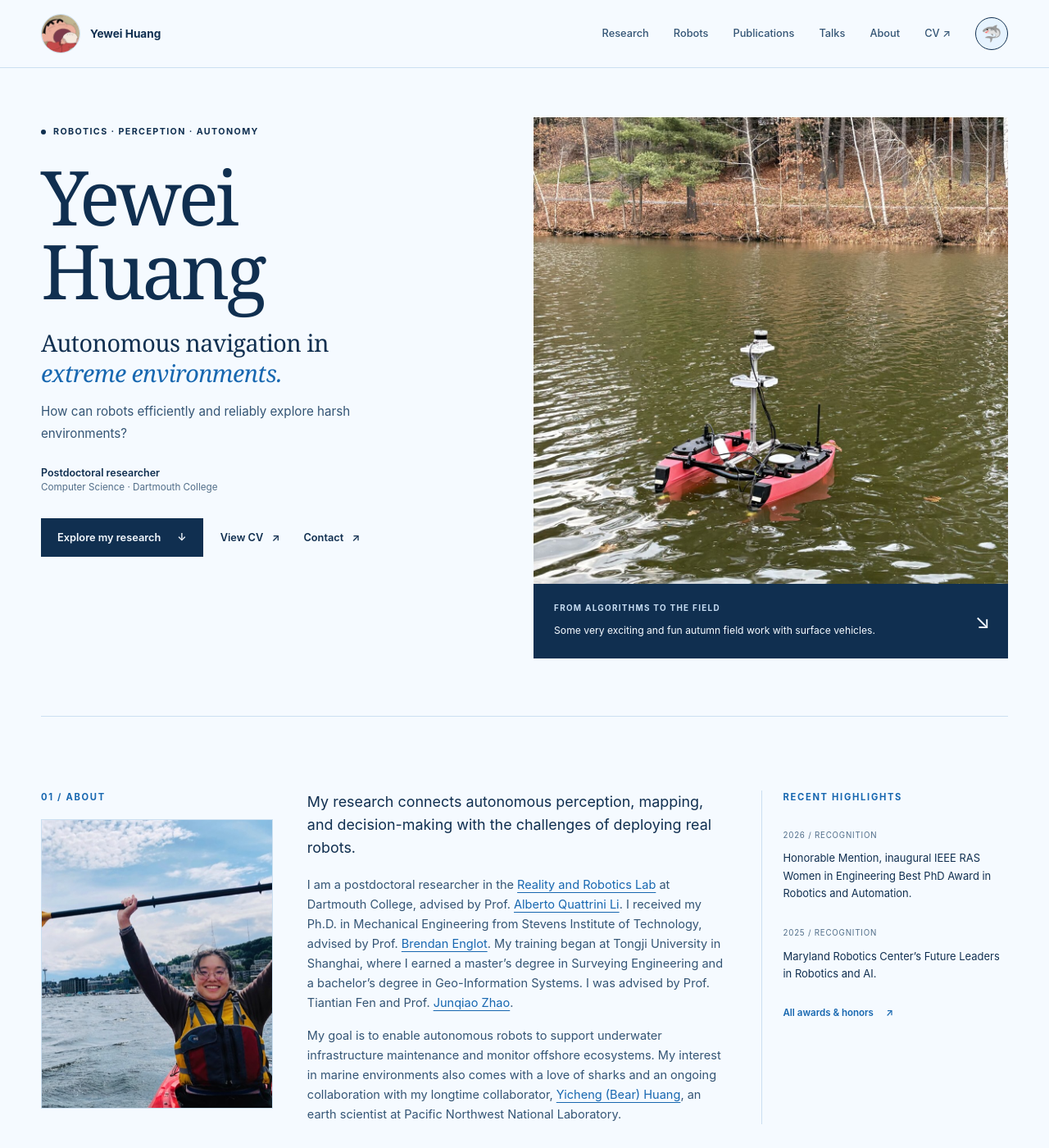
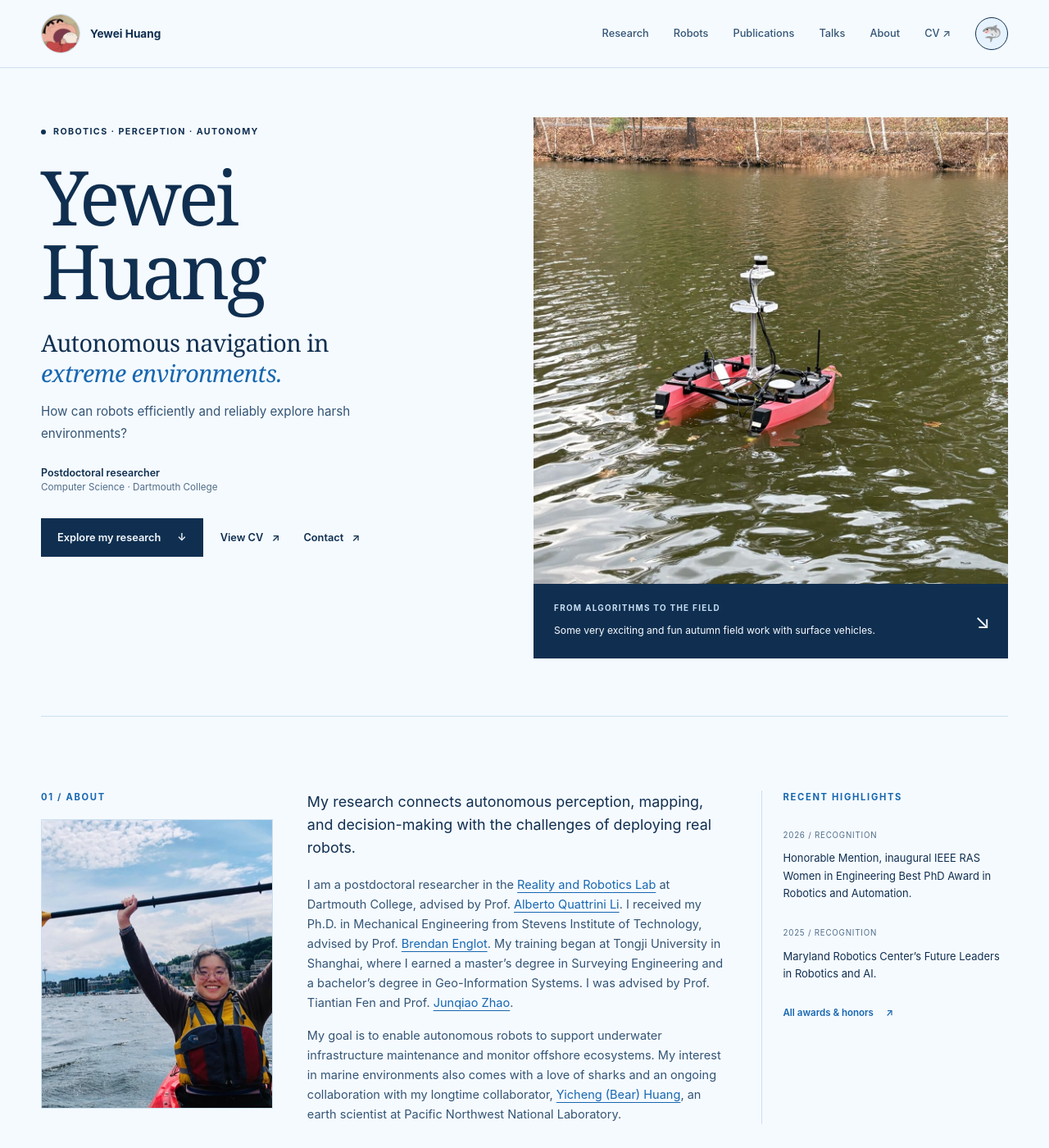
Before and after one commit to yeweihuang/yeweihuang.github.io, a Jekyll site: the page built from index.md, in a window 1280 px wide and 1400 px high. Shown: the whole window at 82% size. Built offline with Jekyll 4.4.1, drawn with Linux system fonts in a browser that asks for light colours.

Commit message:
Center the autumn boat above the hero caption

```diff
--- a/assets/site.css
+++ b/assets/site.css
@@ -68,8 +68,9 @@ main { min-height: 65vh; }
 .button-text:hover { text-decoration: underline; }
 .hero-figure { position: relative; overflow: hidden; background: var(--wash); min-height: 570px; }
 .hero-figure > img { width: 100%; height: 100%; position: absolute; object-fit: cover; object-position: 35% center; }
-.hero-figure[data-season="autumn"] { min-height: 660px; }
-.hero-figure[data-season="autumn"] > img { object-position: center bottom; }
+.hero-figure[data-season="autumn"] { display: grid; grid-template-rows: minmax(0, 1fr) auto; height: 660px; min-height: 660px; }
+.hero-figure[data-season="autumn"] > img { position: static; min-height: 0; object-position: center bottom; }
+.hero-figure[data-season="autumn"] figcaption { position: relative; }
 .hero-figure figcaption { position: absolute; bottom: 0; left: 0; right: 0; background: var(--accent); color: var(--paper); padding: 22px 65px 23px 25px; }
 .hero-figure figcaption .eyebrow { color: #c8def4; font-size: .62rem; margin-bottom: 5px; }
 .hero-figure figcaption a:focus-visible { outline-color: var(--paper); }
@@ -275,7 +276,7 @@ summary { cursor: pointer; }
   .hero-actions { margin-top: 22px; gap: 13px; }
   .button { font-size: .78rem; padding: 12px 16px; }
   .hero-figure { order: 3; min-height: 310px; margin-top: 25px; }
-  .hero-figure[data-season="autumn"] { min-height: 420px; }
+  .hero-figure[data-season="autumn"] { height: 420px; min-height: 420px; }
   .hero-figure > img { object-position: center; }
   .hero-figure figcaption { padding: 17px 56px 17px 20px; }
   .hero-figure figcaption > span + span { font-size: .71rem; }
```
